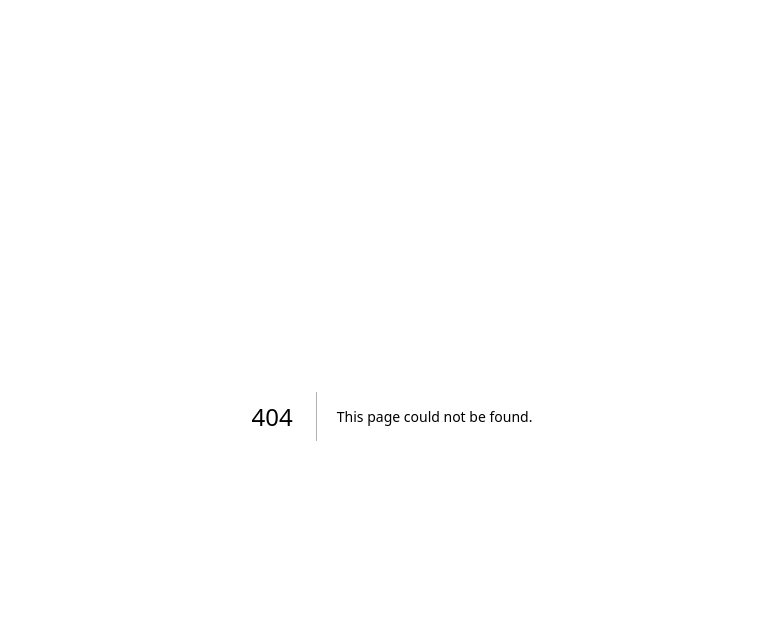
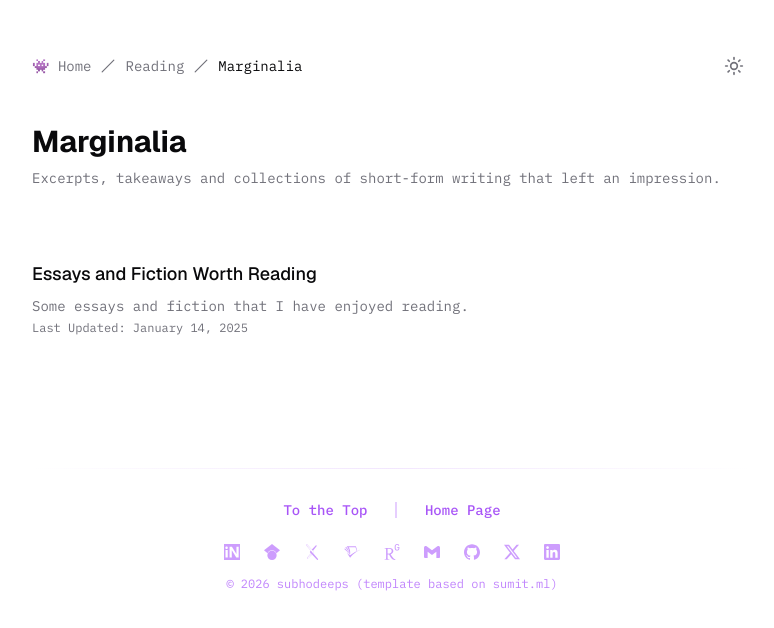
Before and after one commit to subhodeeps/nextjs-site, a Next.js app: page /reading/marginalia in a window 1280 px wide. Before the commit this address had no page. Shown: the top 628 px of the page, without its empty margins (248-1022 px from the left). Built offline with nearby package versions, Linux system fonts and the light colour scheme.

Commit message:
marginalia page

```diff
--- a/src/app/learning/refs/content.mdx
+++ b/src/app/learning/refs/content.mdx
@@ -1,4 +1,4 @@
 # Physics References
 
-- A collection of [reviews on quasinormal modes of black holes](https://just-the-notes.vercel.app/docs/qnm/)
-- A collection of useful [lecture notes](https://just-the-notes.vercel.app/docs/lecturenotes/)
+- A collection of [reviews on quasinormal modes of black holes](https://just-the-notes.vercel.app/posts/qnm/)
+- A collection of useful [lecture notes](https://just-the-notes.vercel.app/posts/lecturenotes/)
--- /dev/null
+++ b/src/app/reading/_components/ReferenceCard.tsx
@@ -0,0 +1,53 @@
+import Link from "next/link"
+import { cn } from "@/lib/utils/utils"
+import { StackVertical, StackHorizontal } from "@/components/layout/layout-stack/layout-stack"
+import Text from "@/components/ui/text/text"
+import TextHeading from "@/components/ui/text-heading/text-heading"
+import { NotesTypes } from "../_types/note-types"
+
+export function ReferenceCard({ post, isLast }: { post: NotesTypes; isLast?: boolean }) {
+    const isExternalLink = post.href.startsWith('http')
+
+    return (
+        <div className="group">
+            <Link
+                href={post.href}
+                target={isExternalLink ? "_blank" : undefined}
+                className={cn(
+                    "block py-3",
+                    "transition-all duration-300",
+                    "hover:translate-x-1"
+                )}
+            >
+                <article>
+                    <StackVertical gap="xs">
+                        <TextHeading
+                            as="h4"
+                            weight="medium"
+                            className={cn(
+                                "group-hover:text-purple-500 transition-colors duration-300"
+                            )}
+                        >
+                            {post.title}
+                        </TextHeading>
+                        <Text
+                            variant="muted"
+                            size="sm"
+                            className="line-clamp-2"
+                        >
+                            {post.description}
+                        </Text>
+                        <StackHorizontal className="text-muted-foreground" gap="xs">
+                            <Text variant="muted" size="xs">
+                                Last Updated: {post.lastUpdated}
+                            </Text>
+                        </StackHorizontal>
+                    </StackVertical>
+                </article>
+            </Link>
+            {!isLast && (
+                <hr className="border-gray-500/20 mt-3" />
+            )}
+        </div>
+    )
+}
--- /dev/null
+++ b/src/app/reading/_components/ReferenceHeader.tsx
@@ -0,0 +1,32 @@
+import { StackVertical } from "@/components/layout/layout-stack/layout-stack"
+import Text from "@/components/ui/text/text"
+import TextHeading from "@/components/ui/text-heading/text-heading"
+import { DynamicBreadcrumb } from "@/components/ui/primitives/breadcrumb"
+import { ThemeToggle } from "@/components/ui/theme/theme-toggle"
+
+export function ReferenceHeader() {
+    return (
+        <StackVertical gap="md">
+            <title>Reading | subhodeep</title>
+
+            <div className="flex items-center justify-between">
+                <DynamicBreadcrumb
+                    items={[
+                        { href: '/', label: 'Home', emoji: '👾' },
+                        { label: 'Reading ' }
+                    ]}
+                />
+                <ThemeToggle />
+            </div>
+
+            <div>
+                <TextHeading as="h1" weight="bold">
+                    Notes
+                </TextHeading>
+                <Text variant="muted" size="sm">
+                    A collection of notes that I have collected from my reading journey.
+                </Text>
+            </div>
+        </StackVertical>
+    )
+}
--- /dev/null
+++ b/src/app/reading/_data/posts.ts
@@ -0,0 +1,10 @@
+import { NotesTypes } from "../_types/note-types"
+
+export const notes: NotesTypes[] = [
+    {id: 1,
+    title: "Essays and Fiction Worth Reading",
+    description: "Some essays and fiction that I have enjoyed reading.",
+    lastUpdated: "January 14, 2025",
+    href: "/reading/articles"
+    }
+]
--- /dev/null
+++ b/src/app/reading/_types/note-types.ts
@@ -0,0 +1,8 @@
+export interface NotesTypes {
+    id: number;
+    title: string;
+    description: string;
+    lastUpdated: string;
+    slug?: string;
+    href: string;
+}
--- a/src/app/reading/articles/content.mdx
+++ b/src/app/reading/articles/content.mdx
@@ -1,8 +1,3 @@
 # Essays and Articles Worth Reading
 
 -  [*Why Read the Classics?*](https://app.box.com/s/6ptwjwfgf13jni7qcnynwi2irvfa31d7) Italo Calvino (translated by Martin McLaughlin), 1991.
--  [*Newton's Flaming Laser Sword*](https://app.box.com/s/zwqrv5537xnebvpjgrk8jj736gn4d4gv), Mike Alder, [Philosophy Now. 46: 29–33 (2004)](https://philosophynow.org/issues/46/Newtons_Flaming_Laser_Sword).
-- [*Wide hats and narrow minds*](https://app.box.com/s/6bpv3yj3qa5j4ozhwj3zmtg8rgghusrb), Stephen Jay Gould ([New Scientist 8 March 1979, p. 777](https://books.google.co.in/books?id=-lWtVSZoqWkC&pg=PA776&redir_esc=y#v=onepage&q&f=false). Reprinted in The Panda's Thumb, p. 145)
-- [*The man who invented black holes*](https://app.box.com/s/ufnhfgmgabis3zhfjkd7iwjosqz7xz1q), Gary Gibbons (New Scientist, 26 June 1979).
-- [*The Pursuit of Science:
-Its Motivations*](https://app.box.com/s/slz04piwfna9xou171f1d16dm8dahtqk), Subrahmanyan Chandrasekhar, Truth and Beauty: Aesthetics and Motivations in Science (1987).
--- a/src/app/reading/articles/layout.tsx
+++ b/src/app/reading/articles/layout.tsx
@@ -1,20 +1,18 @@
 import { Metadata } from 'next'
 
-
-
 export const metadata: Metadata = {
-    title: 'Interesting Articles and Essays',
-    description: 'that I have enjoyed reading',
+    title: 'Essays and Fiction Worth Reading',
+    description: 'Some essays and fiction that I have enjoyed reading.',
     openGraph: {
-        title: 'Interesting Articles and Essays',
-        description: 'that I have enjoyed reading',
+        title: 'Essays and Fiction Worth Reading',
+        description: 'Some essays and fiction that I have enjoyed reading.',
         type: 'article',
-        publishedTime: '2025-01-20T00:00:00.000Z',
+        publishedTime: '2025-01-14T00:00:00.000Z',
     },
     twitter: {
         card: 'summary_large_image',
-        title: 'Interesting Articles and Essays',
-        description: 'that I have enjoyed reading',
+        title: 'Essays and Fiction Worth Reading',
+        description: 'Some essays and fiction that I have enjoyed reading.',
     }
 }
 
--- a/src/app/reading/articles/page.tsx
+++ b/src/app/reading/articles/page.tsx
@@ -17,8 +17,8 @@ export default function References() {
                     <DynamicBreadcrumb
                         items={[
                             { href: "/", label: "Home", emoji: "👾" },
-							{ href: "/learning", label: "Learning" },
-							{ label: "Articles and Essays" },
+                            { href: "/reading", label: "Reading" },
+                            { label: "Essays and Fiction Worth Reading" },
                         ]}
                     />
                     <ThemeToggle />
@@ -29,7 +29,7 @@ export default function References() {
             </StackVertical>
 
             <IndividualPageFooter
-				parentPageName="Learning"
+                parentPageName="Reading"
                 showToTop={true}
             />
         </BaseContainer>
--- a/src/app/reading/layout.tsx
+++ b/src/app/reading/layout.tsx
@@ -3,10 +3,10 @@ import { SpeedInsights } from "@vercel/speed-insights/next"
 
 export const metadata: Metadata = {
     title: 'Reading | subhodeep',
-    description: 'Books I am reading',
+    description: "Notes on things I've read, links to pieces I love, plus the books I'm trying to get through.",
     openGraph: {
         title: 'Reading | subhodeep',
-        description: 'Books I am reading',
+        description: "Notes on things I've read, links to pieces I love, plus the books I'm trying to get through.",
         type: 'website',
         images: [
             {
@@ -19,7 +19,7 @@ export const metadata: Metadata = {
     twitter: {
         card: 'summary_large_image',
         title: 'Reading | subhodeep',
-        description: 'Books I am reading',
+        description: "Notes on things I've read, links to pieces I love, plus the books I'm trying to get through.",
         images: ['/reading/twitter-image.png'],
     }
 }
@@ -29,5 +29,10 @@ export default function Layout({
 }: {
     children: React.ReactNode
 }) {
-    return children
+    return (
+        <>
+            {children}
+            <SpeedInsights />
+        </>
+    )
 }
--- /dev/null
+++ b/src/app/reading/marginalia/page.tsx
@@ -0,0 +1,54 @@
+'use client'
+
+import BaseContainer from "@/components/layout/container/base-container"
+import { StackVertical } from "@/components/layout/layout-stack/layout-stack"
+import TextHeading from "@/components/ui/text-heading/text-heading"
+import { SectionFooter } from "@/components/layout/footer/SectionFooter"
+import Text from "@/components/ui/text/text"
+import { DynamicBreadcrumb } from "@/components/ui/primitives/breadcrumb"
+import { ThemeToggle } from "@/components/ui/theme/theme-toggle"
+import { notes } from "../_data/posts"
+import { ReferenceCard } from "../_components/ReferenceCard"
+
+export default function MarginaliaPage() {
+    return (
+        <BaseContainer size="md" paddingX="md" paddingY="lg">
+            <StackVertical gap="md">
+                {/* Breadcrumb linking back to Reading */}
+                <div className="flex items-center justify-between">
+                    <DynamicBreadcrumb
+                        items={[
+                            { href: '/', label: 'Home', emoji: '👾' },
+                            { href: '/reading', label: 'Reading' },
+                            { label: 'Marginalia' }
+                        ]}
+                    />
+                    <ThemeToggle />
+                </div>
+
+                <div>
+                    <TextHeading as="h1" weight="bold" className="mb-2">
+                        Marginalia
+                    </TextHeading>
+
+                    <Text variant="muted" className="mb-12">
+                        Excerpts, takeaways and collections of short-form writing that left an impression.
+                    </Text>
+
+                    {/* Stacked Display of Notes */}
+                    <StackVertical gap="none" className="mb-12">
+                        {notes.map((note, index) => (
+                            <ReferenceCard
+                                key={note.id}
+                                post={note}
+                                isLast={index === notes.length - 1}
+                            />
+                        ))}
+                    </StackVertical>
+                </div>
+
+            </StackVertical>
+            <SectionFooter color="purple" showToTop={true} />
+        </BaseContainer>
+    )
+}
--- a/src/app/reading/page.tsx
+++ b/src/app/reading/page.tsx
@@ -10,7 +10,7 @@ import { ThemeToggle } from "@/components/ui/theme/theme-toggle"
 import Link from "next/link"
 import Image from 'next/image'
 
-export default function Learning() {
+export default function Reading() {
     const books = [
         {
             id: 1,
@@ -42,14 +42,12 @@ export default function Learning() {
             author: "Giorgio Parisi",
             cover:  "/covers/parisi.jpg"
         },
-
         {
             id: 6,
             title: "The Sense of Style: The Thinking Person's Guide to Writing in the 21st Century",
             author: "Steven Pinker",
             cover:  "/covers/sos.jpg"
         },
-
         {
             id: 7,
             title: "Ghost-Eye",
@@ -74,15 +72,37 @@ export default function Learning() {
 
                 {/* Header Content */}
                 <div>
-                    <TextHeading as="h1" weight="bold">
+                    <TextHeading as="h1" weight="bold" className="mb-2">
                         Reading
                     </TextHeading>
+
+                    <Text variant="muted" className="mb-12">
+                        Notes on things I've read, links to pieces I love, plus the books I'm trying to get through.
+                    </Text>
+
+                    {/* Marginalia Section Header */}
+                    <div className="mb-12">
+                        <TextHeading as="h3" weight="semibold" className="mb-2 text-xl sm:text-2xl">
+                            Marginalia
+                        </TextHeading>
+
+                        <Text variant="muted">
+                            Excerpts, takeaways and collections of short-form writing that left an impression. You can browse the collection <Link href="/reading/marginalia" className="text-purple-500 font-bold hover:underline">here</Link>.
+                        </Text>
+                    </div>
+
+                    {/* Heading before the gallery */}
+                    <TextHeading as="h3" weight="semibold" className="mb-2 text-xl sm:text-2xl">
+                        Currently Reading
+                    </TextHeading>
+
+                    {/* Combined Text */}
                     <Text variant="muted" className="mb-8">
-                        Books that I am currently reading (or, at least, trying to).
+                        Books that I am currently reading (or, at least, trying to). A simularca of (a fragment of) my library can be found <Link href="https://hobby-site.vercel.app/" className="text-purple-500 font-bold hover:underline">here</Link>.
                     </Text>
 
                     {/* Book Grid */}
-                    <div className="grid grid-cols-2 md:grid-cols-3 lg:grid-cols-5 gap-6 my-8">
+                    <div className="grid grid-cols-2 md:grid-cols-3 lg:grid-cols-5 gap-6 mb-8">
                         {books.map((book) => (
                             <div key={book.id} className="flex flex-col space-y-2">
                                 <div className="w-full cursor-pointer group">
@@ -95,21 +115,16 @@ export default function Learning() {
                                     />
                                 </div>
                                 <div className="space-y-1">
-                                    <TextHeading as="h3"  weight="medium" className="line-clamp-2">
+                                    <TextHeading as="h3" weight="medium" className="line-clamp-2">
                                         {book.title}
                                     </TextHeading>
-                                    <Text variant="muted" >
+                                    <Text variant="muted">
                                         {book.author}
                                     </Text>
                                 </div>
                             </div>
                         ))}
                     </div>
-
-                    <Text variant="muted" className="mb-8">
-                        A simularca of (a fragment of) my library can be found <Link href="https://hobby-site.vercel.app/" className="text-purple-500 font-bold hover:underline">here</Link>.
-
-                    </Text>
                 </div>
             </StackVertical>
             <SectionFooter color="purple" showToTop={false} />
```
Lines whose indentation alone changed are shown as unchanged.
